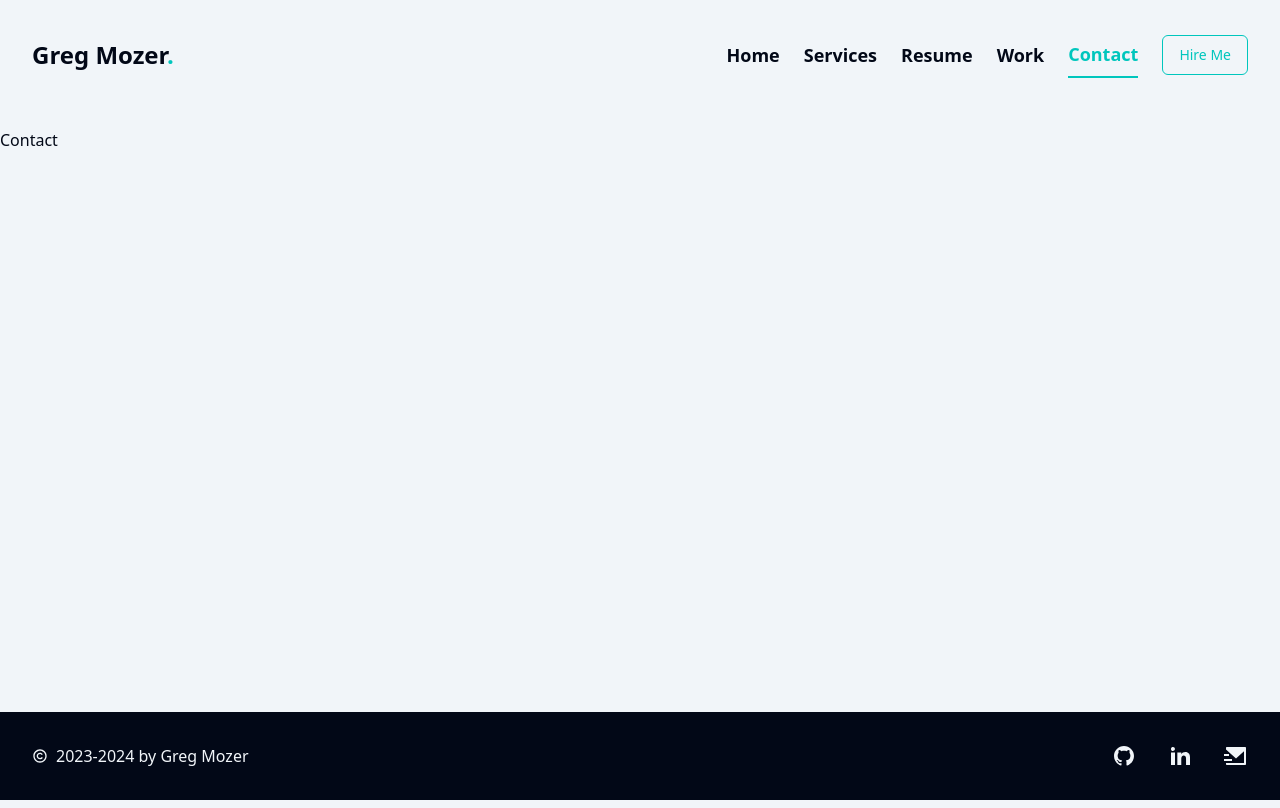
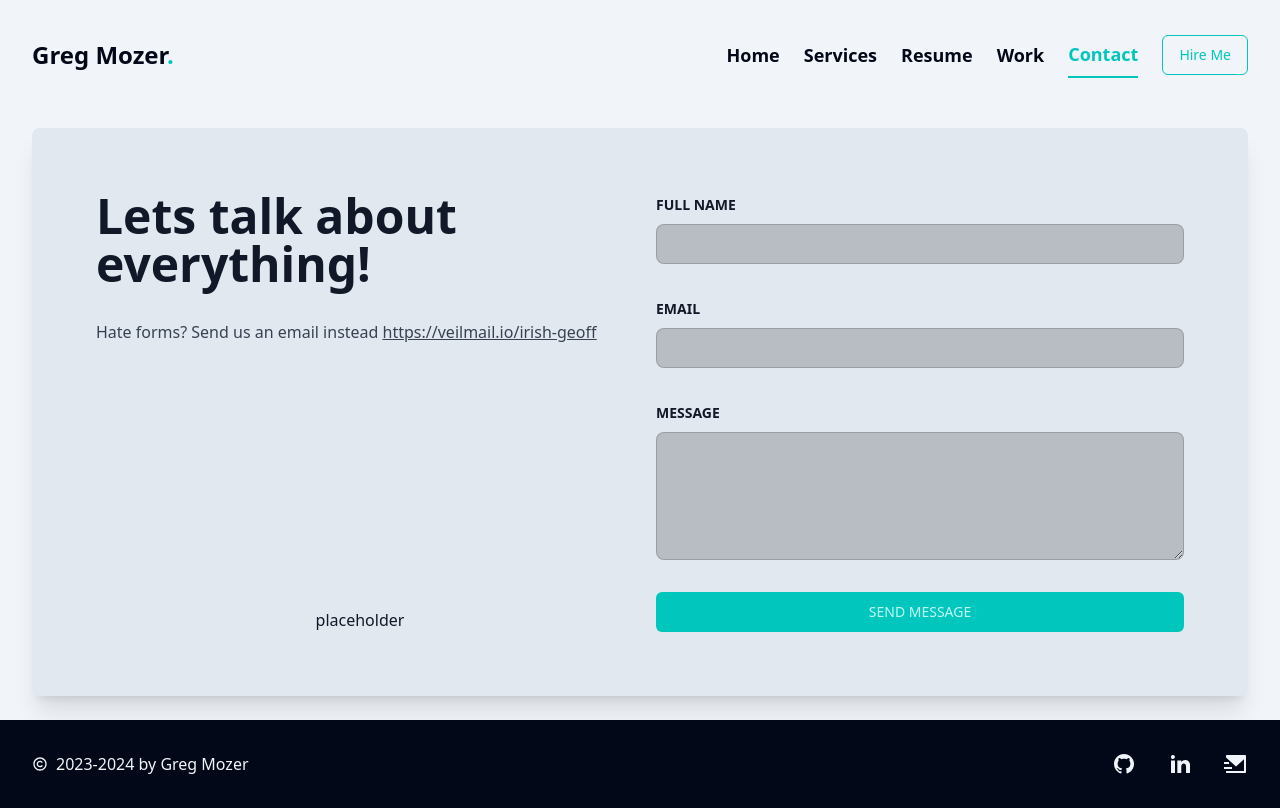
Before and after one commit to propbono/next-gmozer.ca, a Next.js app: page /contact in a window 1280 px wide. Built offline with nearby package versions, Linux system fonts and the light colour scheme.

Commit message:
feature: add contact page

```diff
--- a/app/(footer)/contact/page.tsx
+++ b/app/(footer)/contact/page.tsx
@@ -1,7 +1,62 @@
-export default function Contact() {
+"use client";
+import { Button } from "@/components/ui/button";
+import { Input } from "@/components/ui/input";
+import { Label } from "@/components/ui/label";
+import { Textarea } from "@/components/ui/textarea";
+import { useState } from "react";
+
+export default function ContactPage() {
+  const [name, setName] = useState("");
+  const [email, setEmail] = useState("");
+  const [subject, setSubject] = useState("");
+  const [message, setMessage] = useState("");
+
+  const handleSubmit = (e: React.FormEvent) => {
+    e.preventDefault();
+    console.log("Form submitted:", { name, email, subject, message });
+  };
+
   return (
-    <section>
-      <h1>Contact</h1>
-    </section>
+    <div className="container flex flex-grow">
+      <div className="w-full rounded-lg shadow-xl bg-border">
+        <div className="grid gap-8 grid-cols-1 md:grid-cols-2 px-16 py-16 mx-auto text-gray-900 ">
+          <div className="flex flex-col justify-between">
+            <div>
+              <h2 className="text-4xl lg:text-5xl font-bold leading-tight">Lets talk about everything!</h2>
+              <div className="text-gray-700 mt-8">
+                Hate forms? Send us an email instead{" "}
+                <span className="underline">
+                  <a target="_BLANK" href="https://veilmail.io/irish-irish-geoff">https://veilmail.io/irish-geoff</a>
+                </span>
+              </div>
+            </div>
+            <div className="mt-8 text-center">
+              placeholder
+            </div>
+          </div>
+          <div className="space-y-8">
+            <div>
+              <Label>Full Name</Label>
+              <Input
+                name="fullname"
+                type="text"
+                placeholder=""
+              />
+            </div>
+            <div>
+              <Label>Email</Label>
+              <Input name="email" type="text" />
+            </div>
+            <div>
+              <Label>Message</Label>
+              <Textarea name="message"></Textarea>
+            </div>
+            <Button variant="default" className="uppercase w-full">
+              Send Message
+            </Button>
+          </div>
+        </div>
+      </div>
+    </div>
   );
 }
```
